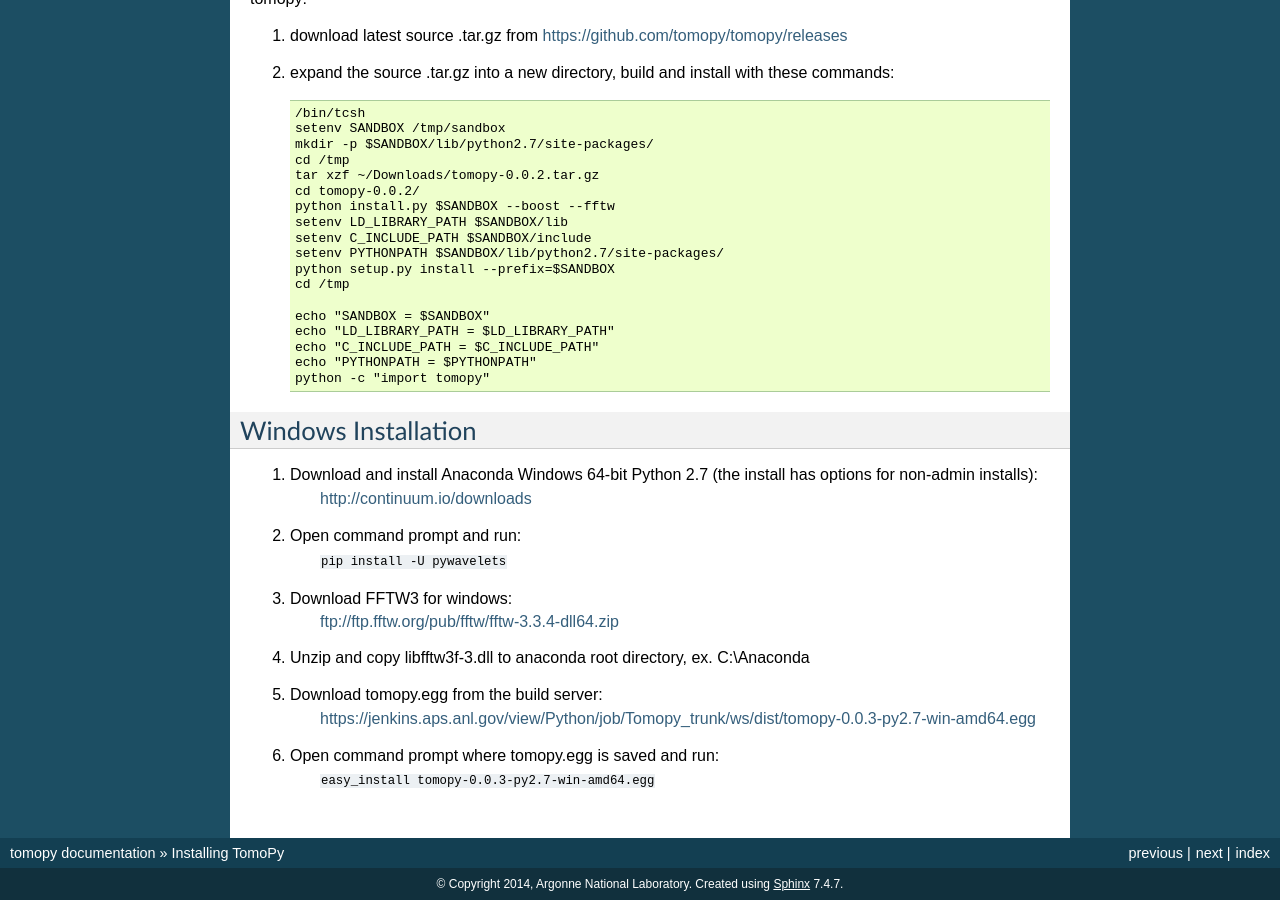
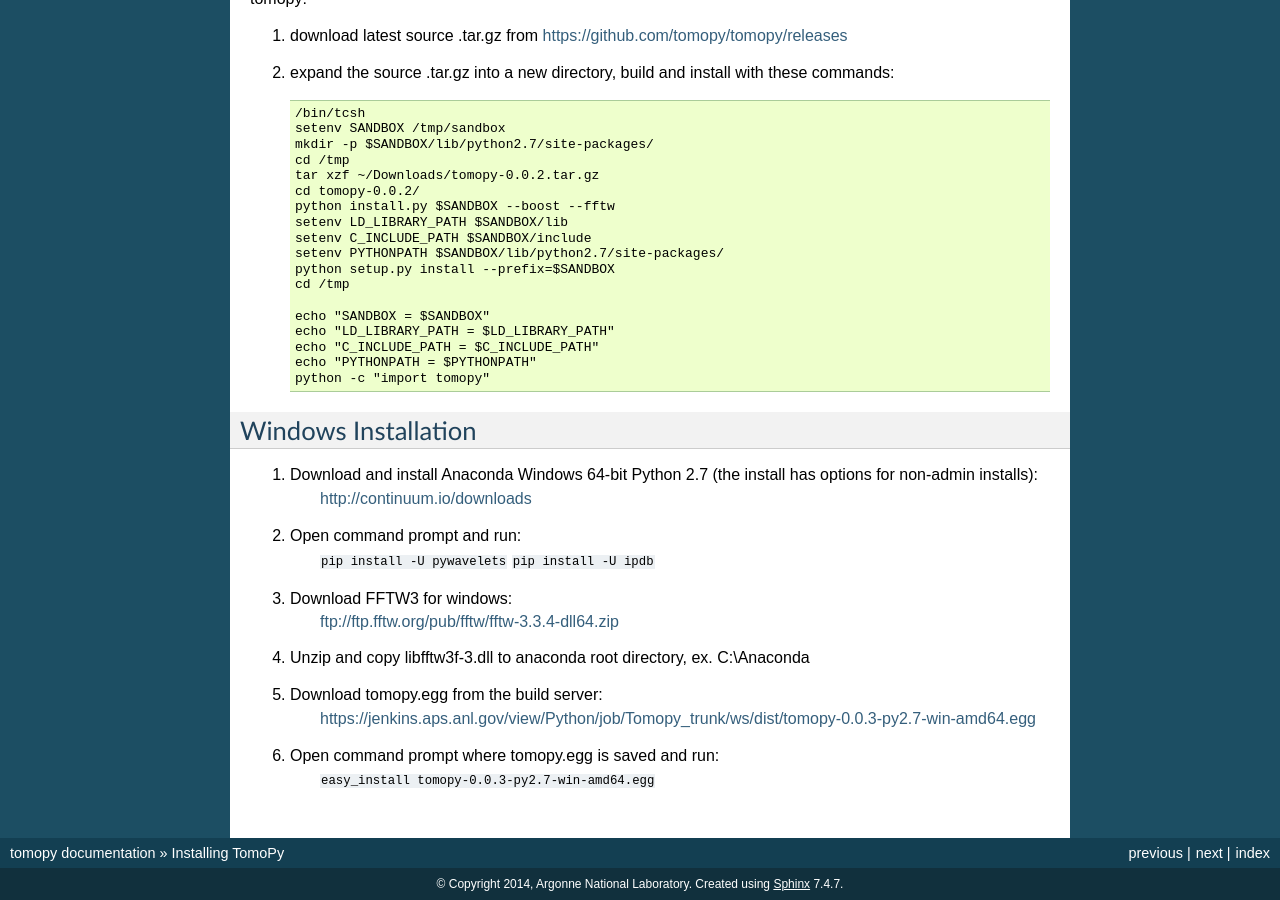
Before and after one commit to tomopy/tomopy, a Sphinx documentation site: the page built from docs/source/install.rst, in a window 1280 px wide and 900 px high, scrolled down 2021 px. Built offline with Sphinx 7.4.7, drawn with Linux system fonts in a browser that asks for light colours.

Commit message:
Update to windows install doc

```diff
--- a/docs/source/install.rst
+++ b/docs/source/install.rst
@@ -154,6 +154,7 @@ Windows Installation
      http://continuum.io/downloads
 #. Open command prompt and run:
      ``pip install -U pywavelets``
+     ``pip install -U ipdb``
 #. Download FFTW3 for windows:
      ftp://ftp.fftw.org/pub/fftw/fftw-3.3.4-dll64.zip
 #. Unzip and copy libfftw3f-3.dll to anaconda root directory, ex. C:\\Anaconda\
```
